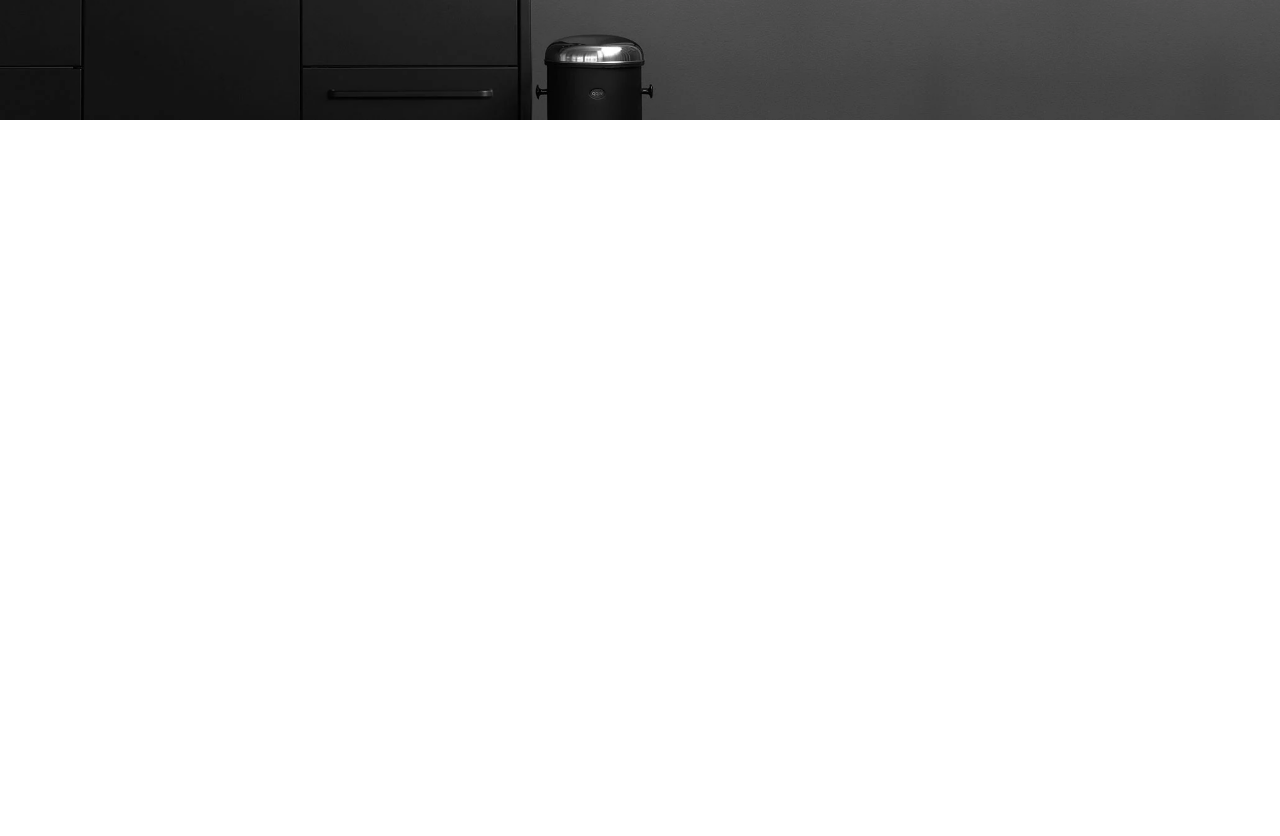
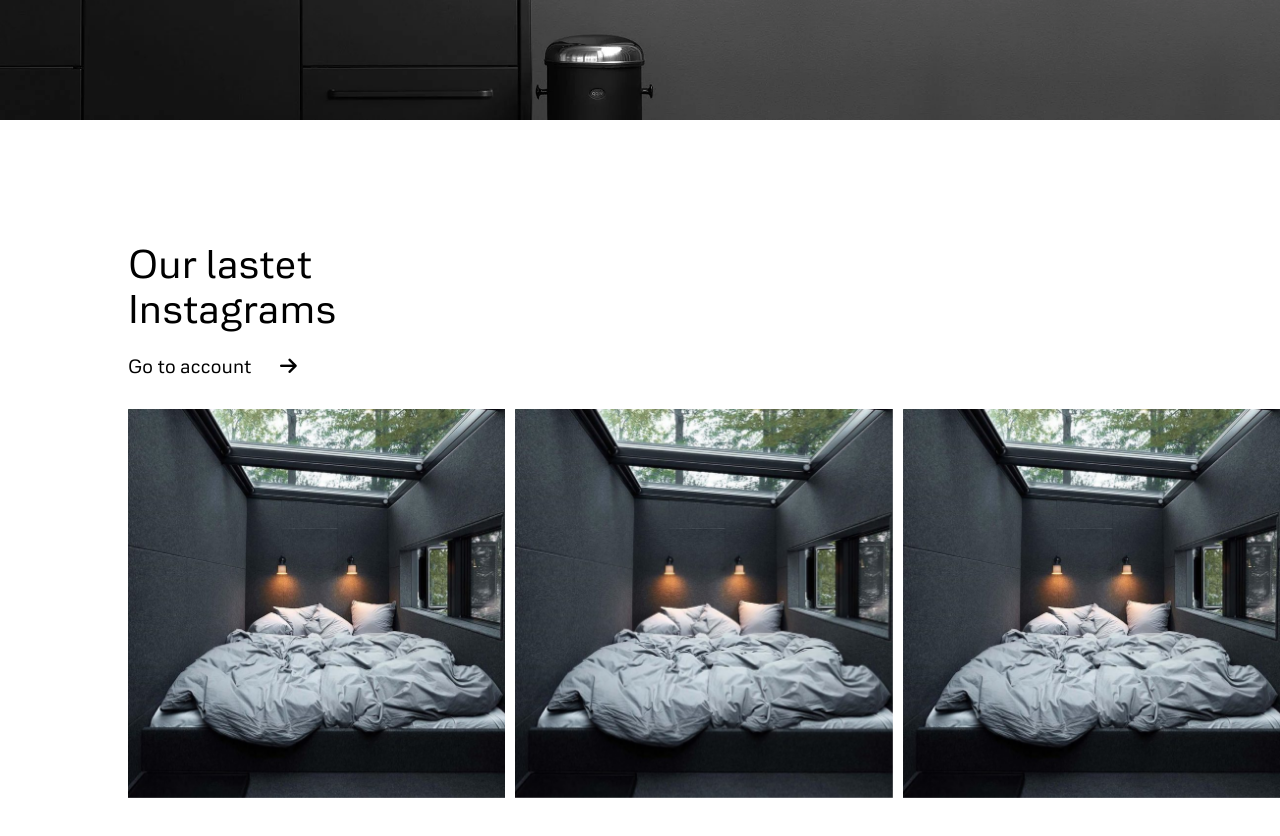
Before and after one commit to Buukando/vipp, a React (Create React App) app: page / in a window 1280 px wide. Shown: the part 5400-6236 px from the top of the page. Before the commit the page ends 5520 px from the top, so only its background shows below. Built offline with nearby package versions, Linux system fonts and the light colour scheme.

Commit message:
last instagrams posts

```diff
--- a/public/index.html
+++ b/public/index.html
@@ -11,35 +11,23 @@
     />
     <meta name="robots" content="index, follow" />
     <link rel="apple-touch-icon" href="%PUBLIC_URL%/logo192.png" />
-    <!--
-      manifest.json provides metadata used when your web app is installed on a
-      user's mobile device or desktop. See https://developers.google.com/web/fundamentals/web-app-manifest/
-    -->
+
     <link rel="manifest" href="%PUBLIC_URL%/manifest.json" />
-    <!--
-      Notice the use of %PUBLIC_URL% in the tags above.
-      It will be replaced with the URL of the `public` folder during the build.
-      Only files inside the `public` folder can be referenced from the HTML.
 
-      Unlike "/favicon.ico" or "favicon.ico", "%PUBLIC_URL%/favicon.ico" will
-      work correctly both with client-side routing and a non-root public URL.
-      Learn how to configure a non-root public URL by running `npm run build`.
-    -->
     <title>Vipp Hotel</title>
+    <script
+      src="https://code.jquery.com/jquery-3.6.0.slim.min.js"
+      integrity="sha256-u7e5khyithlIdTpu22PHhENmPcRdFiHRjhAuHcs05RI="
+      crossorigin="anonymous"
+    ></script>
   </head>
   <body>
     <noscript>You need to enable JavaScript to run this app.</noscript>
     <div id="root"></div>
-    <!--
-      This HTML file is a template.
-      If you open it directly in the browser, you will see an empty page.
 
-      You can add webfonts, meta tags, or analytics to this file.
-      The build step will place the bundled scripts into the <body> tag.
-
-        To begin the development, run `npm start` or `yarn start`.
-        To create a production bundle, use `npm run build` or `yarn build`.
-      -->
-      <script src="https://kit.fontawesome.com/c0876b5986.js" crossorigin="anonymous"></script>
+    <script
+      src="https://kit.fontawesome.com/c0876b5986.js"
+      crossorigin="anonymous"
+    ></script>
   </body>
 </html>
--- a/src/container/layout/Layout.jsx
+++ b/src/container/layout/Layout.jsx
@@ -5,6 +5,7 @@ import Section4 from '../sections/Section4';
 import Section5 from '../sections/Section5';
 import Section6 from '../sections/Section6';
 import Section7 from '../sections/Section7';
+import Section8 from '../sections/Section8';
 
 
 export default function Layout(props) {
@@ -17,6 +18,7 @@ export default function Layout(props) {
             <Section5></Section5>
             <Section6></Section6>
             <Section7></Section7>
+            <Section8></Section8>
         </div>
     )
 }
--- /dev/null
+++ b/src/container/sections/Section8.jsx
@@ -0,0 +1,83 @@
+import styled from "styled-components";
+import OwlCarousel from 'react-owl-carousel';
+import '../../../node_modules/owl.carousel/dist/assets/owl.carousel.css';
+import '../../../node_modules/owl.carousel/dist/assets/owl.theme.default.min.css';
+
+
+import Image from '../../assets/img/Section1/bed.jpg';
+
+export default function Section8(props) {
+  const Wrapper = styled.section`
+    width: 100%;
+    height: 100vh;
+
+    display: flex;
+    align-items: center;
+    justify-content: end;
+
+    .container {
+        width: 90%;
+    }
+
+    .details {
+        display: flex;
+        flex-direction: column;
+        gap: 1.5rem;
+        .litle-description {
+            display: flex;
+            flex-direction: column;
+            font-size: 2.5rem;
+        }
+
+        .go-instagram {
+            display: flex;
+            align-items: center;
+            padding-bottom: 2rem;
+            a {
+                display: flex;
+                align-items: center;
+                color: black;
+                font-size: 1.2rem;
+
+                &:visited {
+                    color: black;
+                }
+
+                i {
+                    margin-left: 1.8rem;
+                }
+            }
+        }
+    }
+
+  `;
+
+
+  return (
+    <Wrapper>
+      <div className="container">
+        <div className="details">
+          <div className="litle-description">
+            <span>Our lastet</span>
+            <span>Instagrams</span>
+          </div>
+          <div className="go-instagram">
+            <a href="#">
+              Go to account <i class="fas fa-arrow-right"></i>
+            </a>
+          </div>
+        </div>
+
+        <div className="photo-container">
+            <OwlCarousel className="owl-theme" margin={10} dots={false}>
+                <div className="item"><img src={Image} alt="" /></div>
+                <div className="item"><img src={Image} alt="" /></div>
+                <div className="item"><img src={Image} alt="" /></div>
+                <div className="item"><img src={Image} alt="" /></div>
+                <div className="item"><img src={Image} alt="" /></div>
+            </OwlCarousel>
+        </div>
+      </div>
+    </Wrapper>
+  );
+}
```
Also changed, not shown: package.json (+5 -4 lines), 1 other file (tests, documents, lock files or other folders).
